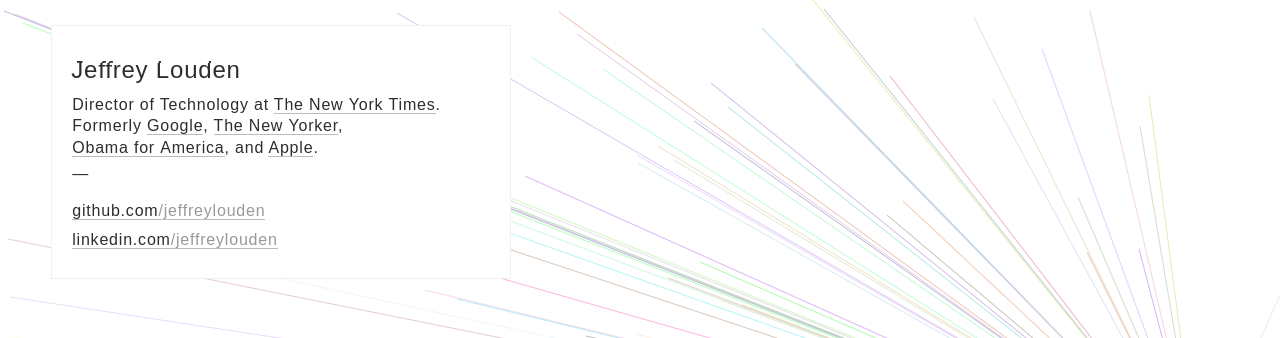
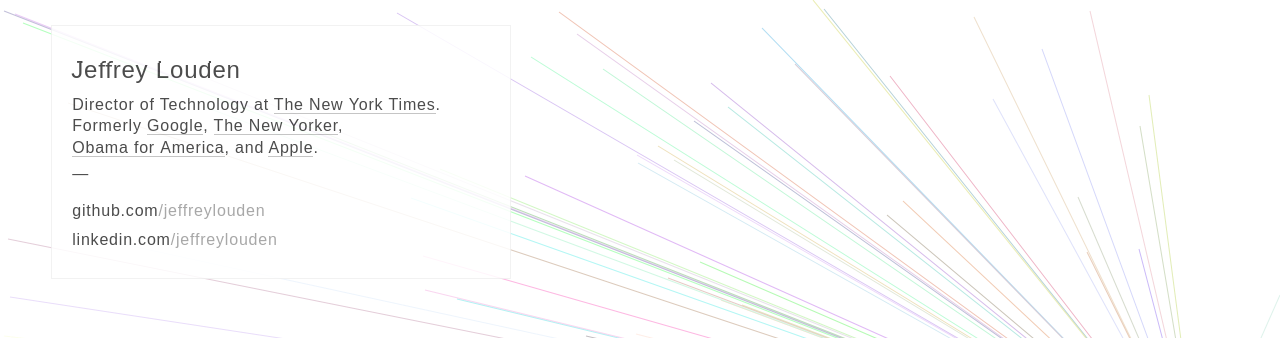
Before and after one commit to jeffreylouden/jeffreylouden.github.com, a Jekyll site: the page built from index.html, in a window 1280 px wide. Shown: the top 338 px of the page. Built offline with Jekyll 4.4.1, drawn with Linux system fonts in a browser that asks for light colours; some web fonts are replaced.

Commit message:
Update style.css

```diff
--- a/css/style.css
+++ b/css/style.css
@@ -323,6 +323,7 @@
     line-height: 1.35rem;
     letter-spacing: 0.05rem;
     margin: 30px auto;
+    opacity: .85;
     padding: 20px;
 }
 
@@ -359,6 +360,11 @@
 
 #social li {
     margin-bottom: 7px;
+}
+
+#social a {
+    border-bottom: 0;
+    margin-bottom: 0;
 }
 
 #social a:hover span {
```
